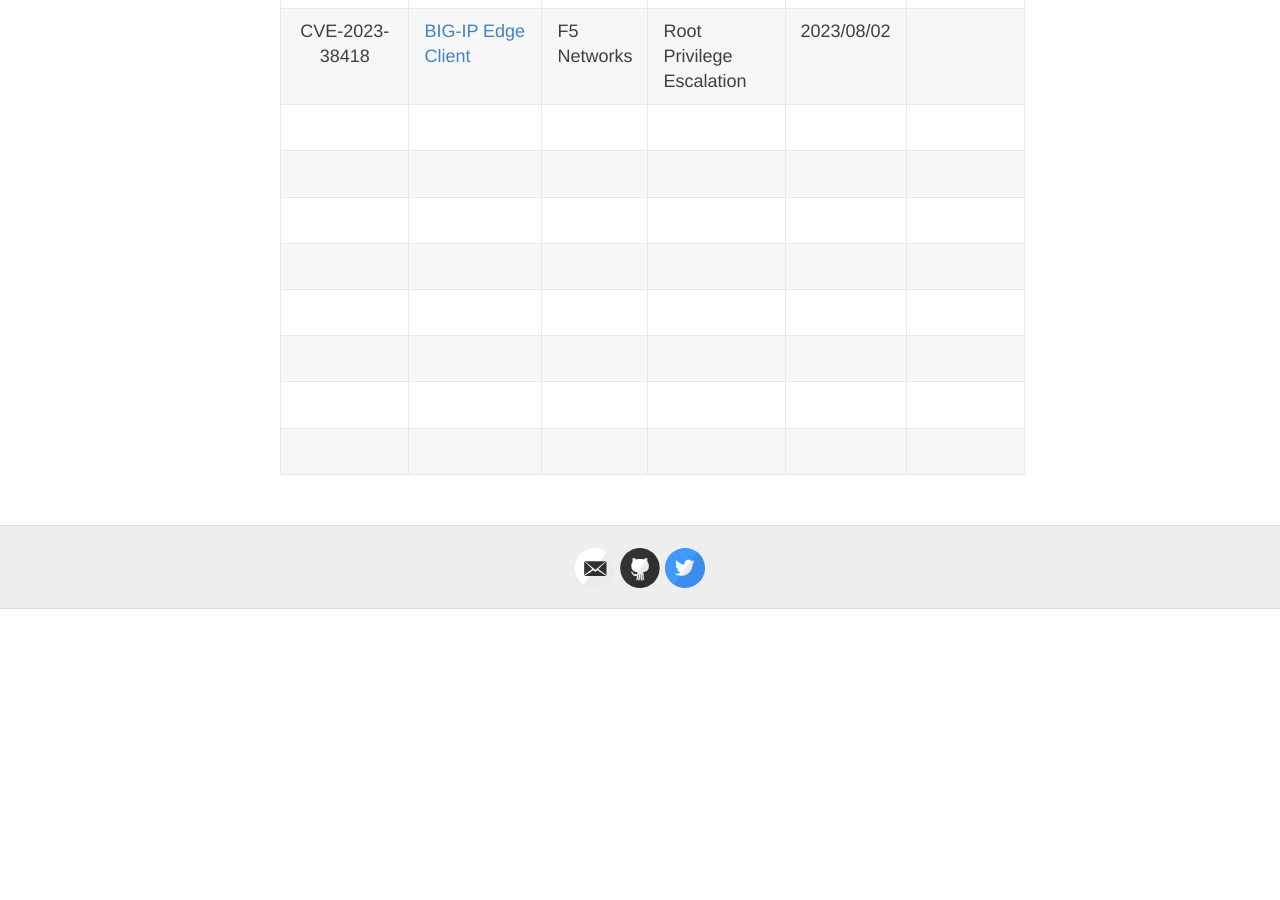
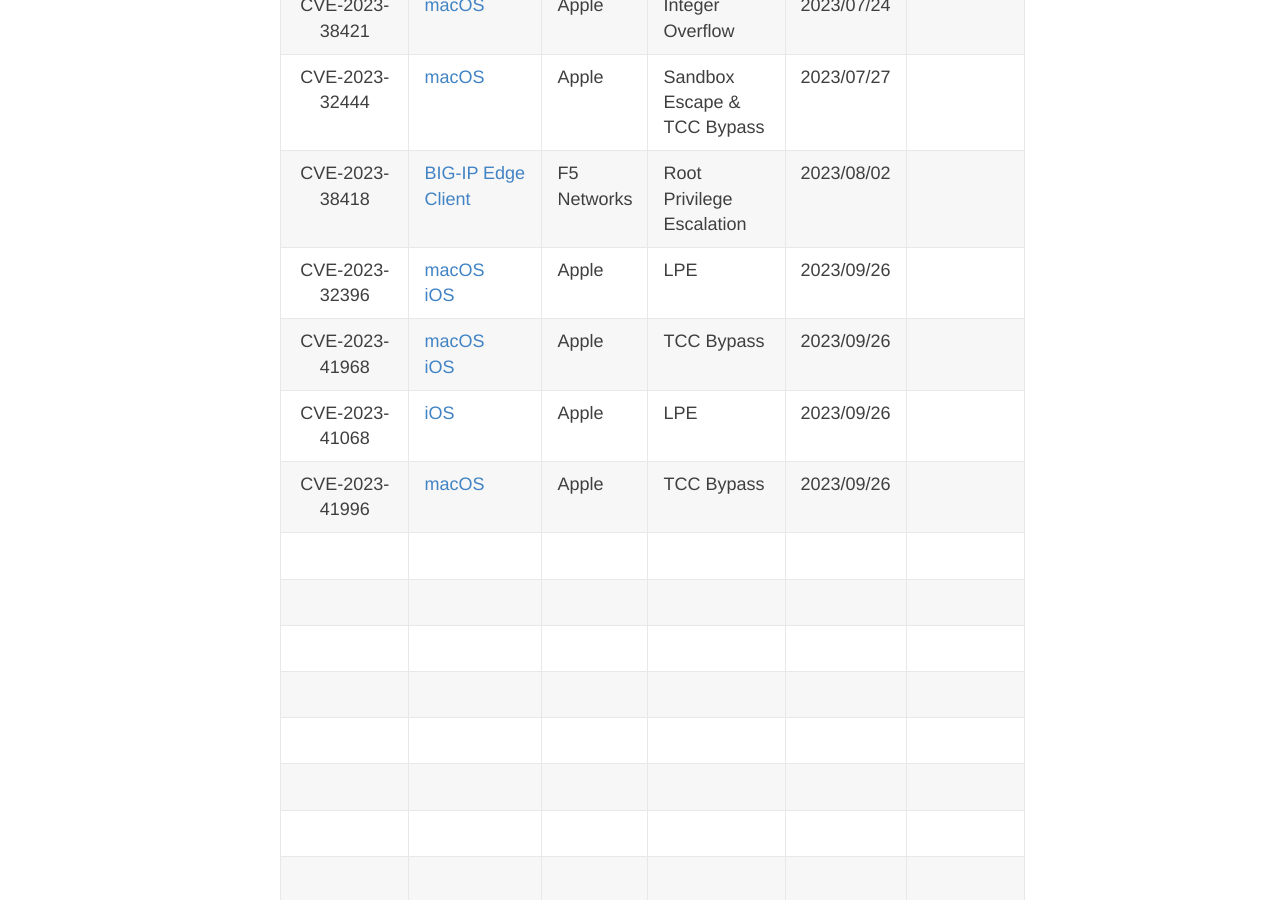
Before and after one commit to jhftss/jhftss.github.io, a Jekyll site: the page built from CVEs.md, in a window 1280 px wide and 900 px high, scrolled down 11250 px. Built offline with Jekyll 4.4.1, drawn with Linux system fonts in a browser that asks for light colours; before the commit the page ends 11859 px from its top, so only the background shows below that; some of the changed text lies outside the part shown.

Commit message:
Update CVEs.md

```diff
--- a/CVEs.md
+++ b/CVEs.md
@@ -122,6 +122,7 @@
 |                        CVE-2022-46704                        | [macOS](https://support.apple.com/en-us/HT213532)            | Apple       | SIP Bypass                    | 2022/12/22     |                                                              |
 |                        CVE-2023-23497                        | [macOS](https://support.apple.com/en-gb/HT213605)            | Apple       | SIP Bypass                    | 2023/01/23     |                                                              |
 |                        CVE-2023-23508                        | [macOS](https://support.apple.com/en-gb/HT213605)            | Apple       | TCC Bypass                    | 2023/01/23     |                                                              |
+|                        CVE-2023-32438                        | [macOS](https://support.apple.com/en-gb/HT213605)            | Apple       | TCC Bypass                    | 2023/09/05     |                                                              |
 |                        CVE-2022-46713                        | [macOS](https://support.apple.com/en-gb/HT213488)            | Apple       | SIP Bypass                    | 2023/02/20     |                                                              |
 |                        CVE-2023-27960                        | [GarageBand](https://support.apple.com/en-gb/HT213650)       | Apple       | LPE                           | 2023/03/07     |                                                              |
 |                        CVE-2023-27938                        | [GarageBand](https://support.apple.com/en-gb/HT213650)       | Apple       | OOB Read                      | 2023/03/09     |                                                              |
@@ -138,6 +139,7 @@
 |                        CVE-2023-27942                        | [macOS](https://support.apple.com/en-gb/HT213670)<br />[iOS](https://support.apple.com/en-gb/HT213676) | Apple       | TCC Bypass                    | 2023/03/27     |                                                              |
 |                        CVE-2023-23533                        | [macOS](https://support.apple.com/en-gb/HT213670)            | Apple       | LPE & SIP Bypass              | 2023/03/27     |                                                              |
 |                        CVE-2023-27944                        | [macOS](https://support.apple.com/en-gb/HT213670)            | Apple       | Sandbox Escape                | 2023/03/27     |                                                              |
+|                        CVE-2023-28189                        | [macOS](https://support.apple.com/en-gb/HT213670)            | Apple       | TCC Bypass                    | 2023/05/01     |                                                              |
 |                        CVE-2023-28179                        | [macOS](https://support.apple.com/en-gb/HT213670)            | Apple       | OOB Read                      | 2023/08/01     |                                                              |
 |                        CVE-2023-27945                        | [Xcode](https://support.apple.com/en-gb/HT213679)            | Apple       | Collect logs from App Sandbox | 2023/03/30     |                                                              |
 |                        CVE-2023-32400                        | [macOS](https://support.apple.com/en-gb/HT213758)<br />[iOS](https://support.apple.com/en-gb/HT213757) | Apple       | TCC Bypass                    | 2023/05/18     |                                                              |
@@ -159,6 +161,10 @@
 |                        CVE-2023-38421                        | [macOS](https://support.apple.com/en-gb/HT213843)            | Apple       | Integer Overflow              | 2023/07/24     |                                                              |
 |                        CVE-2023-32444                        | [macOS](https://support.apple.com/en-gb/HT213843)            | Apple       | Sandbox Escape & TCC Bypass   | 2023/07/27     |                                                              |
 |                        CVE-2023-38418                        | [BIG-IP Edge Client](https://my.f5.com/manage/s/article/K000134746) | F5 Networks | Root Privilege Escalation     | 2023/08/02     |                                                              |
+|                        CVE-2023-32396                        | [macOS](https://support.apple.com/en-gb/HT213940)<br />[iOS](https://support.apple.com/en-gb/HT213938) | Apple       | LPE                           | 2023/09/26     |                                                              |
+|                        CVE-2023-41968                        | [macOS](https://support.apple.com/en-gb/HT213940)<br />[iOS](https://support.apple.com/en-gb/HT213938) | Apple       | TCC Bypass                    | 2023/09/26     |                                                              |
+|                        CVE-2023-41068                        | [iOS](https://support.apple.com/en-gb/HT213938)              | Apple       | LPE                           | 2023/09/26     |                                                              |
+|                        CVE-2023-41996                        | [macOS](https://support.apple.com/en-gb/HT213931)            | Apple       | TCC Bypass                    | 2023/09/26     |                                                              |
 |                                                              |                                                              |             |                               |                |                                                              |
 |                                                              |                                                              |             |                               |                |                                                              |
 |                                                              |                                                              |             |                               |                |                                                              |
```
